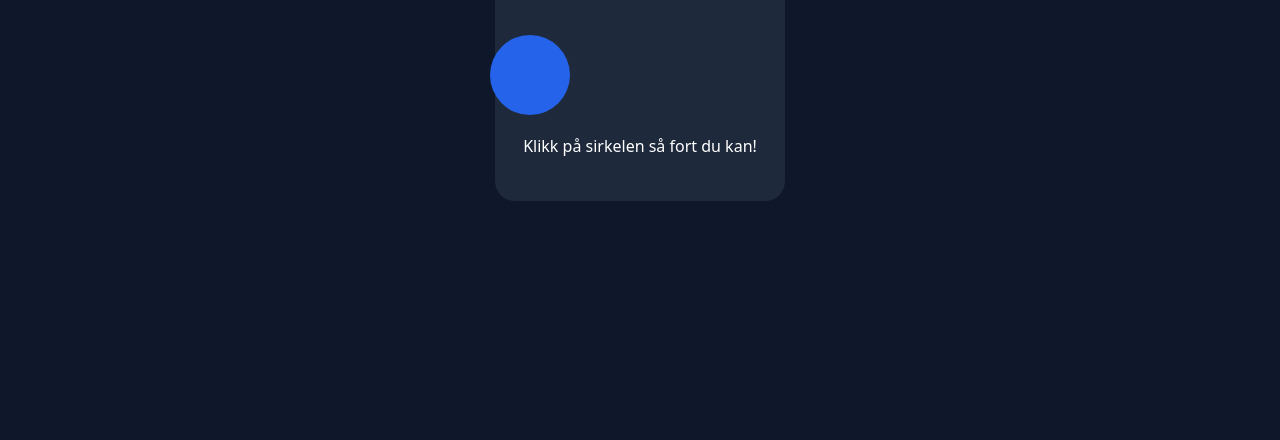
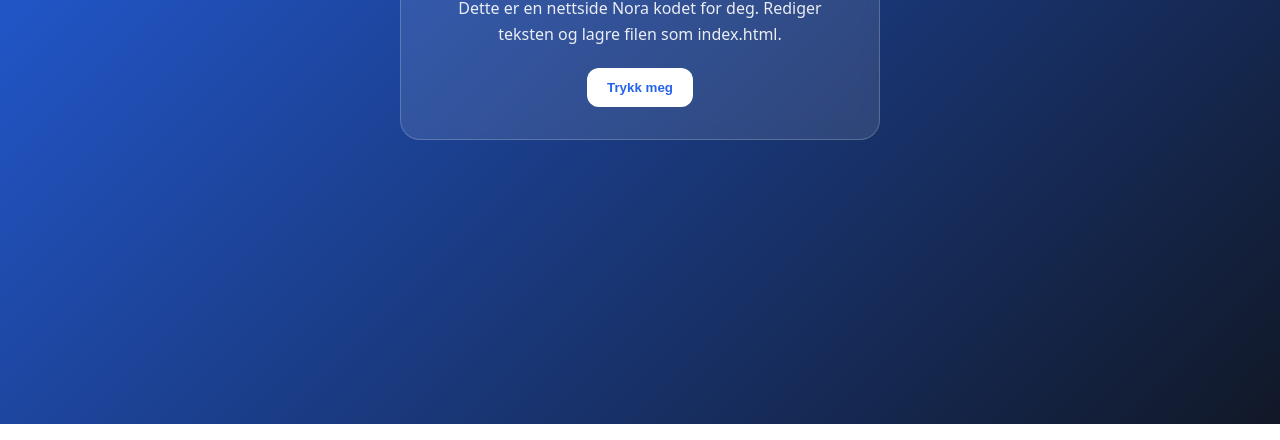
Before and after one commit to thomsi134-max/ai, a plain HTML site: page index.html in a window 1280 px wide. Shown: the part 376-816 px from the top of the page. Drawn offline with Linux system fonts and the light colour scheme.

Commit message:
Update index.html

```diff
--- a/index.html
+++ b/index.html
@@ -5,32 +5,45 @@
   <meta name="viewport" content="width=device-width, initial-scale=1.0">
   <title>Min side</title>
   <style>
-    body { font-family: system-ui, sans-serif; min-height: 100vh; display: grid; place-items: center; background: #0f172a; color: white; text-align: center; }
-    .game { background: #1e293b; padding: 28px; border-radius: 20px; }
-    #target {
-      width: 80px; height: 80px; border-radius: 50%; background: #2563eb;
-      margin: 20px auto; cursor: pointer; transition: transform 0.1s;
+    * { box-sizing: border-box; margin: 0; }
+    body {
+      font-family: system-ui, sans-serif;
+      min-height: 100vh;
+      display: grid;
+      place-items: center;
+      background: linear-gradient(135deg, #2563eb, #111827);
+      color: white;
+      padding: 24px;
     }
-    #target:active { transform: scale(0.9); }
+    .box {
+      background: rgba(255,255,255,0.1);
+      border: 1px solid rgba(255,255,255,0.2);
+      border-radius: 20px;
+      padding: 32px;
+      max-width: 480px;
+      text-align: center;
+      backdrop-filter: blur(8px);
+    }
+    h1 { margin-bottom: 12px; }
+    p { opacity: 0.9; line-height: 1.6; }
+    button {
+      margin-top: 20px;
+      padding: 12px 20px;
+      border: 0;
+      border-radius: 12px;
+      background: white;
+      color: #2563eb;
+      font-weight: 700;
+      cursor: pointer;
+    }
   </style>
 </head>
 <body>
-  <div class="game">
+  <div class="box">
     <h1>Min side</h1>
-    <p>Poeng: <span id="score">0</span></p>
-    <div id="target"></div>
-    <p>Klikk på sirkelen så fort du kan!</p>
+    <p>Dette er en nettside Nora kodet for deg. Rediger teksten og lagre filen som index.html.</p>
+    <button onclick="alert('Hei fra Min side!')">Trykk meg</button>
   </div>
-<script>
-    let score = 0;
-    const target = document.getElementById("target");
-    const scoreEl = document.getElementById("score");
-    function move() {
-      target.style.marginLeft = Math.random() * 120 - 60 + "px";
-      target.style.marginTop = Math.random() * 80 - 40 + "px";
-    }
-    target.onclick = () => { score++; scoreEl.textContent = score; move(); };
-    move();
-  </script>
+
 </body>
 </html>
```
